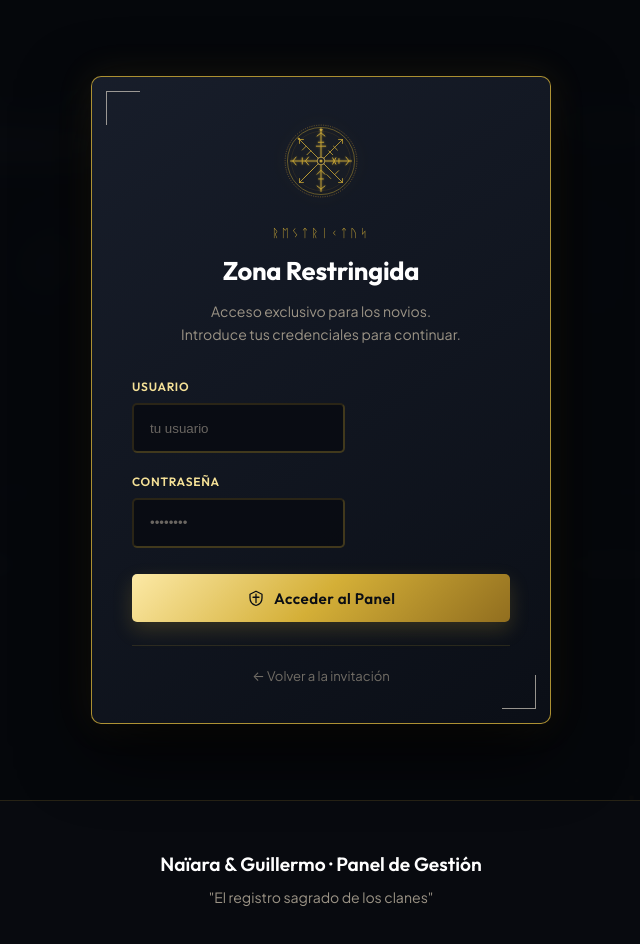
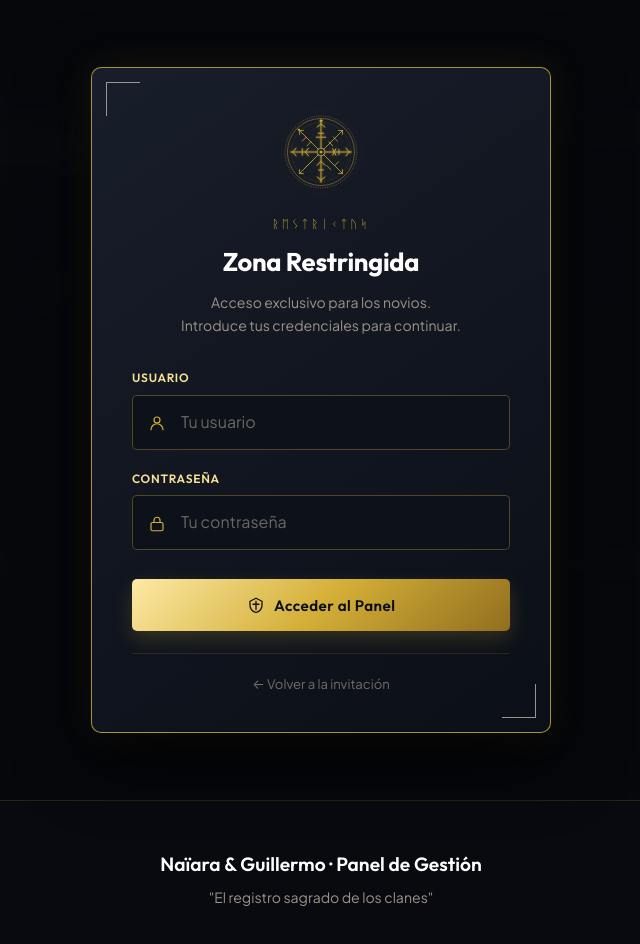
Before and after one commit to naiarayguillermo/boda, a plain HTML site: page dashboard.html in a window 1280 px wide. Shown: the whole page, without its empty margins (319-959 px from the left). Drawn offline with nearby package versions, Linux system fonts and the light colour scheme; no server answers.

Commit message:
Ajustes de ajustes

```diff
--- a/css/dashboard-style.css
+++ b/css/dashboard-style.css
@@ -43,6 +43,9 @@
   border-radius: 8px;
   padding: 1.2rem 1.4rem;
   box-shadow: 0 4px 15px rgba(0, 0, 0, 0.4);
+  display: flex;
+  flex-direction: column;
+  justify-content: space-between;
 }
 
 .stat-card .stat-label {
@@ -501,22 +504,64 @@
   margin-bottom: 0.4rem;
 }
 
-.login-field .form-input {
-  min-height: 50px;
-  padding: 0.85rem 1rem;
-  background: rgba(8, 11, 17, 0.8);
-  border-color: rgba(212, 175, 55, 0.28);
-  border-radius: 5px;
-  color: var(--text-bright);
+.login-input-wrap {
+  position: relative;
 }
 
-.login-field .form-input::placeholder {
+.login-input-icon {
+  position: absolute;
+  left: 1rem;
+  top: 50%;
+  transform: translateY(-50%);
+  width: 18px;
+  height: 18px;
+  color: var(--gold-primary);
+  z-index: 1;
+  pointer-events: none;
+}
+
+.login-input-icon svg {
+  width: 100%;
+  height: 100%;
+  fill: none;
+  stroke: currentColor;
+  stroke-width: 1.6;
+  stroke-linecap: round;
+  stroke-linejoin: round;
+}
+
+.login-card input.login-input,
+.login-card input.login-input[type="text"],
+.login-card input.login-input[type="password"] {
+  display: block;
+  box-sizing: border-box;
+  width: 100%;
+  min-height: 50px;
+  padding: 0.85rem 1rem 0.85rem 3rem;
+  background: #0c111a !important;
+  border: 1px solid rgba(212, 175, 55, 0.34) !important;
+  border-radius: 5px;
+  color: #f5f0e8 !important;
+  font: inherit;
+  appearance: none;
+  -webkit-appearance: none;
+}
+
+.login-card input.login-input::placeholder {
   color: rgba(185, 176, 162, 0.55);
 }
 
-.login-field .form-input:focus {
-  border-color: var(--gold-primary);
+.login-card input.login-input:focus {
+  outline: none;
+  border-color: var(--gold-primary) !important;
   box-shadow: 0 0 0 3px rgba(212, 175, 55, 0.1), 0 0 18px rgba(212, 175, 55, 0.14);
+}
+
+.login-submit {
+  width: 100%;
+  min-height: 52px;
+  margin-top: 0.65rem;
+  font-size: 0.95rem;
 }
 
 .login-card .btn-viking-primary {
--- a/dashboard.html
+++ b/dashboard.html
@@ -228,25 +228,17 @@
       <form id="admin-login-form" autocomplete="off">
         <div class="login-field">
           <label class="login-label" for="adminUsername">Usuario</label>
-          <input
-            type="text"
-            id="adminUsername"
-            class="form-input"
-            placeholder="tu usuario"
-            required
-            autocomplete="username"
-          />
+          <div class="login-input-wrap">
+            <span class="login-input-icon" aria-hidden="true"><svg viewBox="0 0 24 24"><circle cx="12" cy="8" r="4"/><path d="M4 21a8 8 0 0 1 16 0"/></svg></span>
+            <input type="text" id="adminUsername" class="form-input login-input" placeholder="Tu usuario" required autocomplete="username" />
+          </div>
         </div>
         <div class="login-field">
-          <label class="login-label">Contraseña</label>
-          <input
-            type="password"
-            id="adminPassword"
-            class="form-input"
-            placeholder="••••••••"
-            required
-            autocomplete="current-password"
-          />
+          <label class="login-label" for="adminPassword">Contraseña</label>
+          <div class="login-input-wrap">
+            <span class="login-input-icon" aria-hidden="true"><svg viewBox="0 0 24 24"><rect x="4" y="10" width="16" height="11" rx="2"/><path d="M8 10V7a4 4 0 0 1 8 0v3"/></svg></span>
+            <input type="password" id="adminPassword" class="form-input login-input" placeholder="Tu contraseña" required autocomplete="current-password" />
+          </div>
         </div>
 
         <div id="login-err-msg" class="login-error" style="display: none;"></div>
@@ -254,7 +246,7 @@
           <span>Verificando...</span>
         </div>
 
-        <button type="submit" class="btn-viking btn-viking-primary" style="width: 100%; min-height: 48px; font-size: 0.95rem; margin-top: 0.5rem;">
+        <button type="submit" class="btn-viking btn-viking-primary login-submit">
           <span class="btn-icon-svg" aria-hidden="true"><svg viewBox="0 0 24 24"><path d="M12 3 4 7v5c0 4.7 3.4 8.7 8 10 4.6-1.3 8-5.3 8-10V7l-8-4zm0 4v11m-4-7h8"/></svg></span><span>Acceder al Panel</span>
         </button>
       </form>
```
